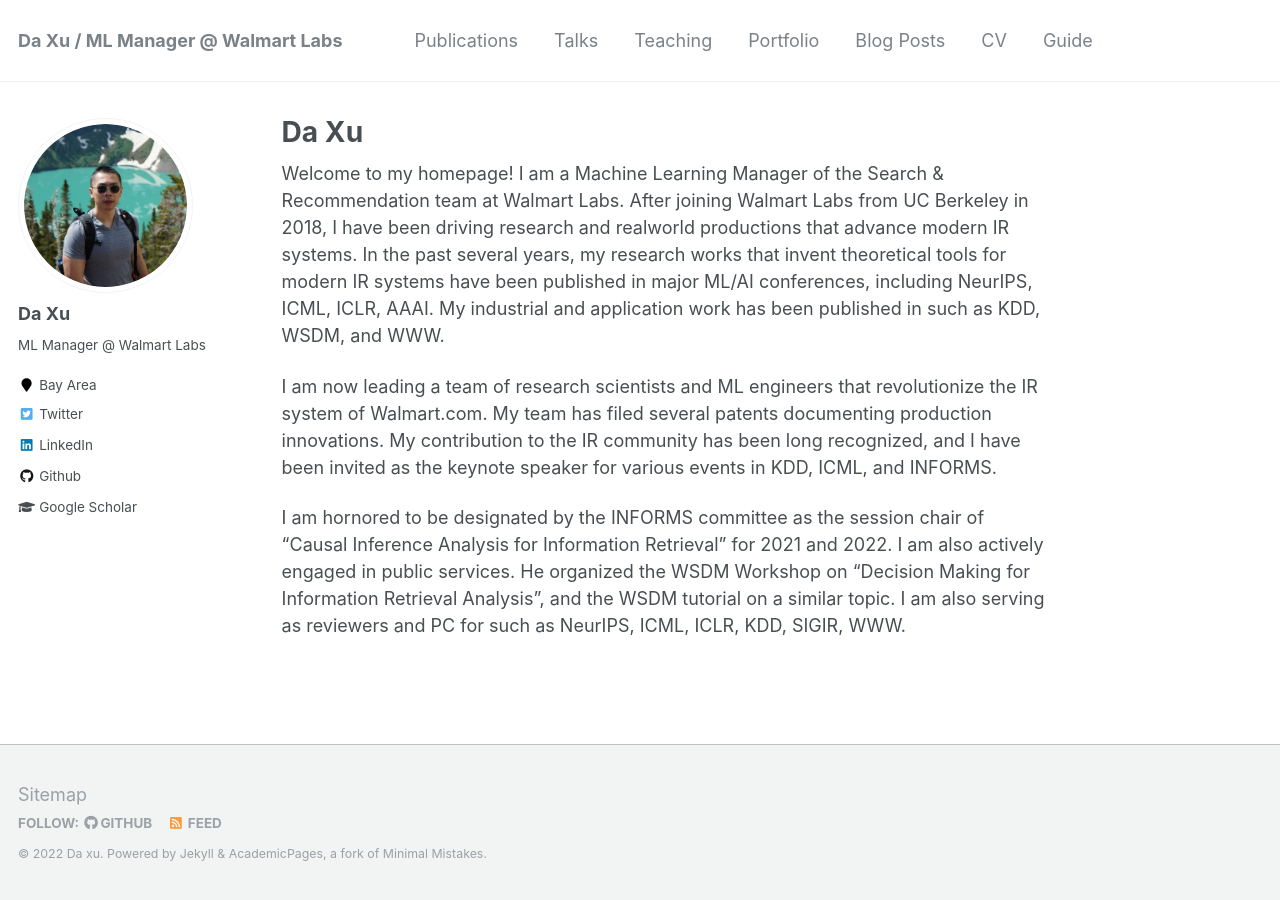
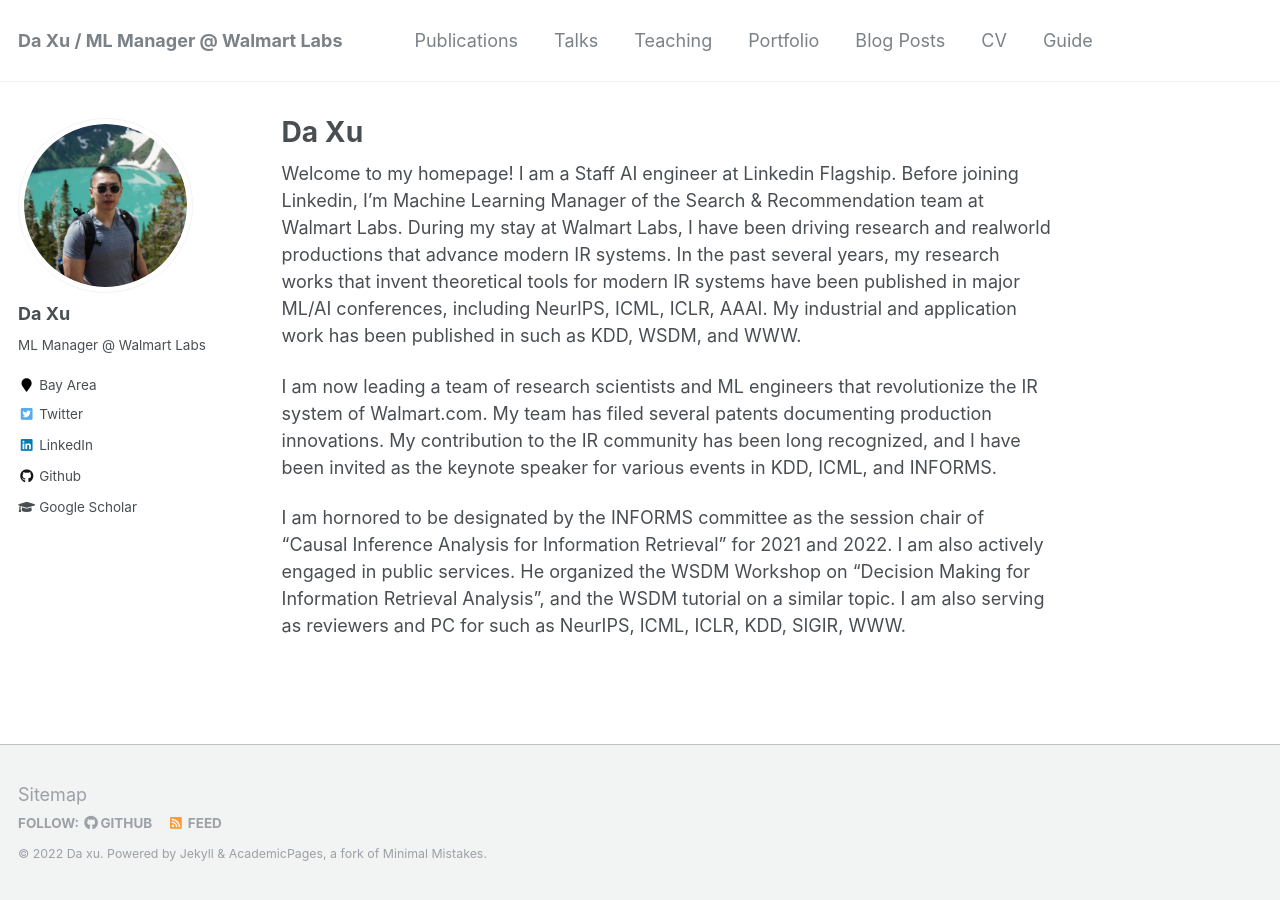
Before and after one commit to daxu5180/daxu5180.github.io, a Jekyll site: the page built from _pages/about.md, in a window 1280 px wide. Built offline with Jekyll 4.4.1, drawn with Linux system fonts in a browser that asks for light colours.

Commit message:
Update about.md

```diff
--- a/_pages/about.md
+++ b/_pages/about.md
@@ -9,7 +9,7 @@ redirect_from:
 ---
 
 
-Welcome to my homepage! I am a Machine Learning Manager of the Search & Recommendation team at Walmart Labs. After joining Walmart Labs from UC Berkeley in 2018, I have been driving research and realworld productions that advance modern IR systems. In the past several years, my research works that invent theoretical tools for modern IR systems have been published in major ML/AI conferences, including NeurIPS, ICML, ICLR, AAAI. My industrial and application work has been published in such as KDD, WSDM, and WWW.
+Welcome to my homepage! I am a Staff AI engineer at Linkedin Flagship. Before joining Linkedin, I'm  Machine Learning Manager of the Search & Recommendation team at Walmart Labs. During my stay at Walmart Labs, I have been driving research and realworld productions that advance modern IR systems. In the past several years, my research works that invent theoretical tools for modern IR systems have been published in major ML/AI conferences, including NeurIPS, ICML, ICLR, AAAI. My industrial and application work has been published in such as KDD, WSDM, and WWW.
 
 I am now leading a team of research scientists and ML engineers that revolutionize the IR system of Walmart.com. My team has filed several patents documenting production innovations. My contribution to the IR community has been long recognized, and I have been invited as the keynote speaker for various events in KDD, ICML, and INFORMS.
 
```
